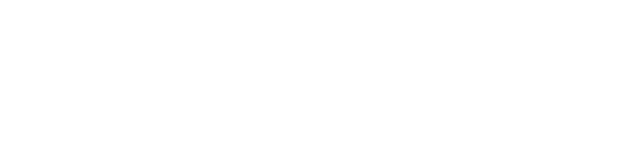
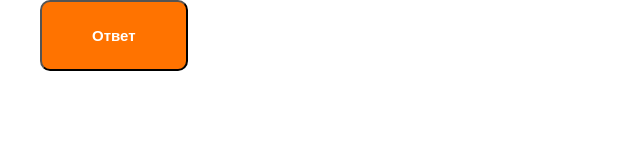
Before and after one commit to Gendalf4ever/Site, a plain HTML site: page ar.html in a window 1280 px wide. Shown: the whole page, without its empty margins (0-640 px from the left). Drawn offline with Linux system fonts and the light colour scheme.

Commit message:
some test

```diff
--- a/ar.html
+++ b/ar.html
@@ -1,6 +1,6 @@
 <!doctype HTML>
 <html>
-
+    <link rel="stylesheet" href="Assets/css/style.css"
 <script src="https://aframe.io/releases/0.9.2/aframe.min.js"></script>
 <script src="https://raw.githack.com/jeromeetienne/AR.js/2.0.5/aframe/build/aframe-ar.js"></script>
 
@@ -11,7 +11,12 @@
       </a-entity>
 
 
+      <div class="container">
+      <div class="item-button">
 
+        <button class="button">Ответ</button>
+        </div>
+  </div>
     <a-marker-camera preset='hiro'></a-marker-camera>
   </a-scene>
 </body>
```
